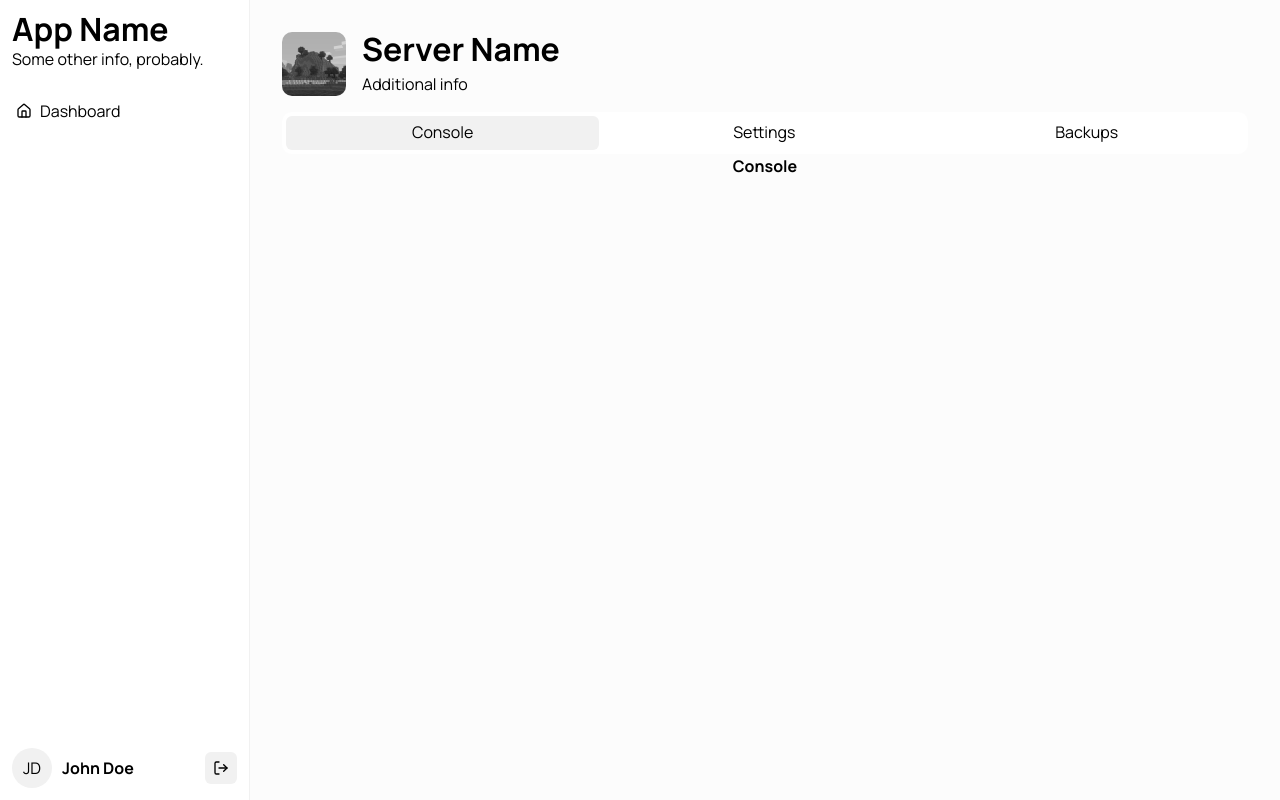
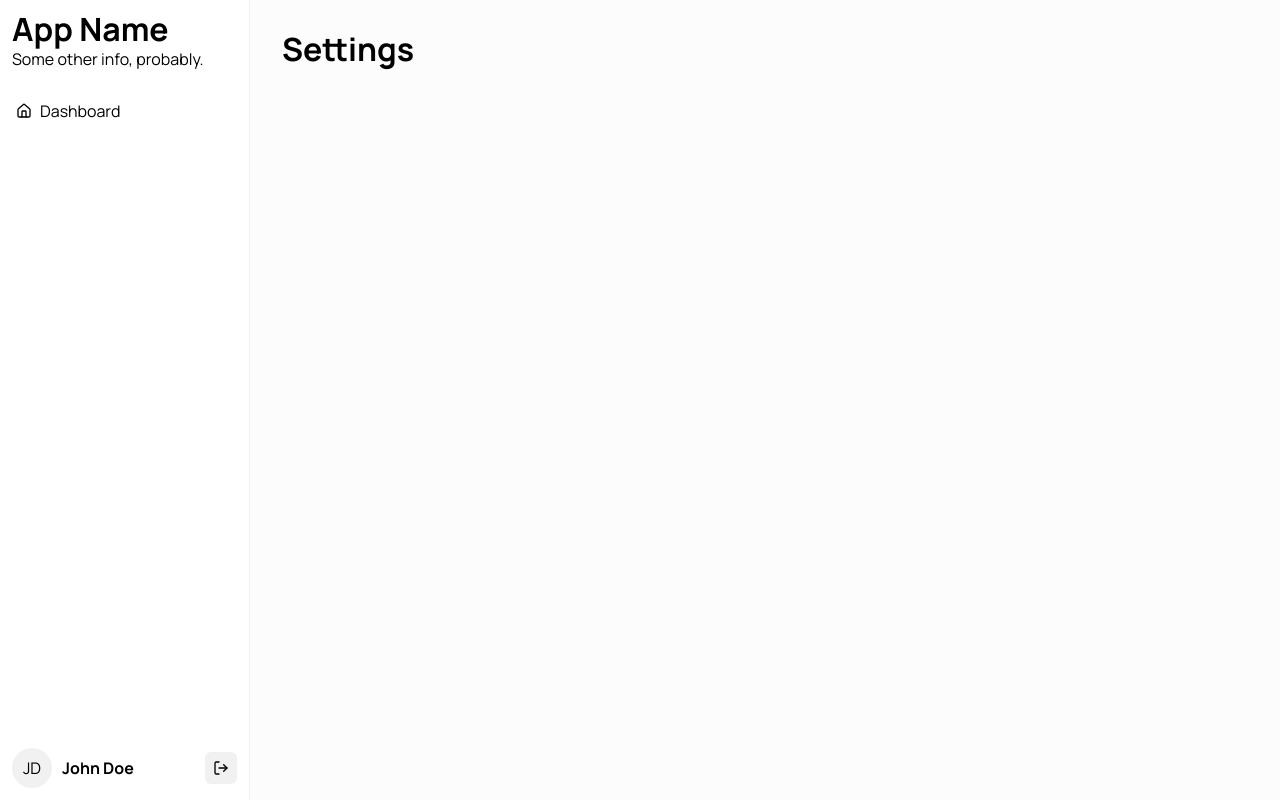
Before and after one commit to ScaffoldMC/ScaffoldMC, a Next.js app in the folder apps/web/: page /dashboard/settings in a window 1280 px wide. Built offline with nearby package versions, Linux system fonts and the light colour scheme.

Commit message:
Add placeholder settings route

```diff
--- /dev/null
+++ b/apps/web/app/dashboard/settings/page.tsx
@@ -0,0 +1,7 @@
+export default function Settings() {
+	return (
+		<div>
+			<h1>Settings</h1>
+		</div>
+	);
+}
```
